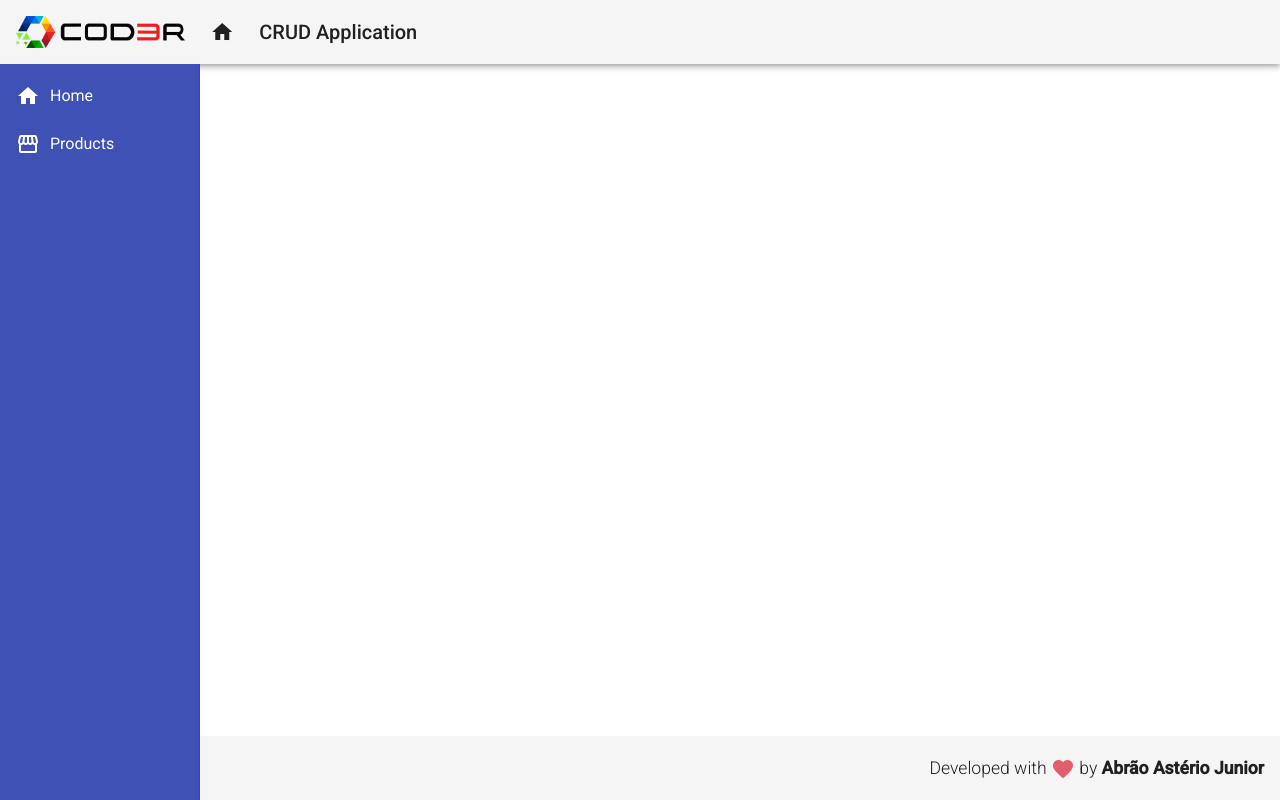
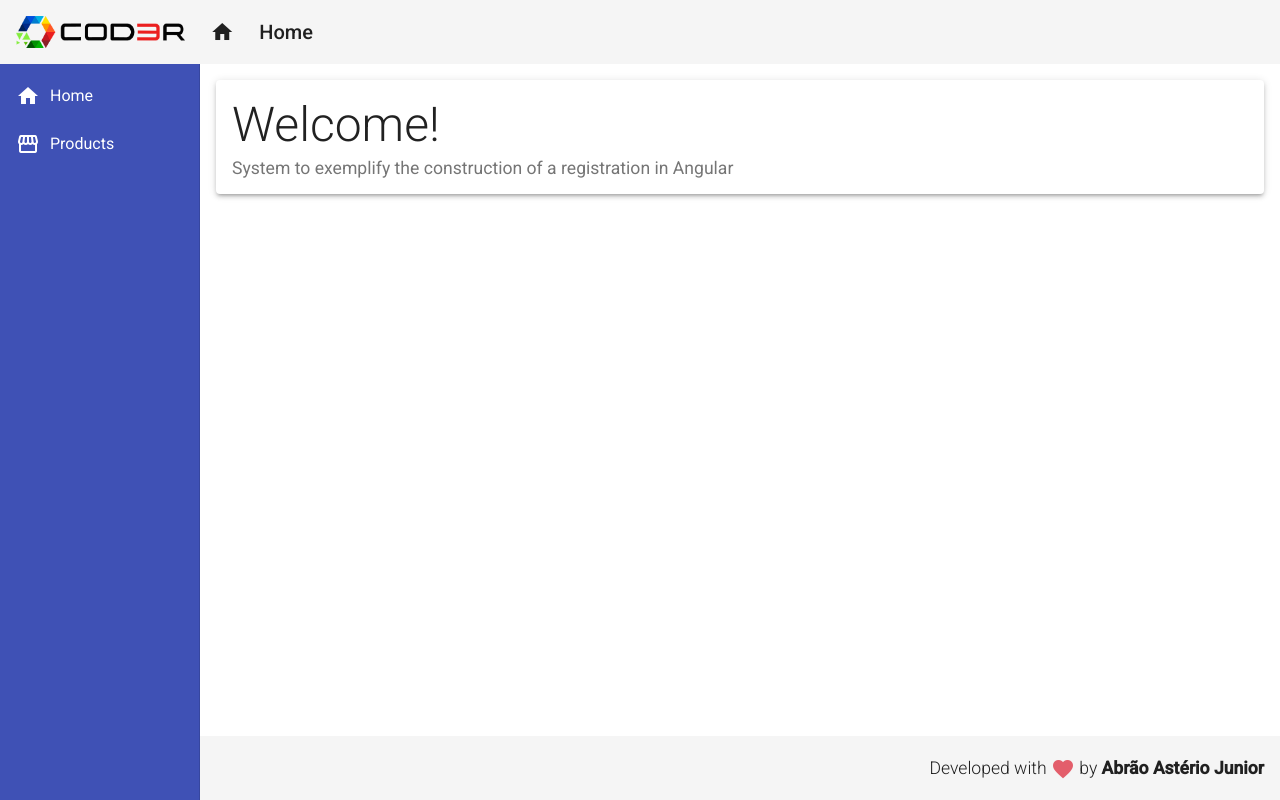
Before and after one commit to abraojr/API-with-Angular-9, an Angular app in the folder frontend/: page / in a window 1280 px wide. Built offline with nearby package versions, Linux system fonts and the light colour scheme.

Commit message:
Created Home component

```diff
--- a/frontend/src/app/components/template/header/header.component.html
+++ b/frontend/src/app/components/template/header/header.component.html
@@ -7,7 +7,7 @@
   <span class="title-group">
     <a>
       <i class="material-icons"> home </i>
-      CRUD Application
+      Home
     </a>
   </span>
 </mat-toolbar>
--- a/frontend/src/app/components/template/nav/nav.component.css
+++ b/frontend/src/app/components/template/nav/nav.component.css
@@ -10,3 +10,8 @@
 .sidenav i {
   padding-right: 10px;
 }
+
+.content {
+  padding: 16px;
+  background-color: #fff;
+}
--- a/frontend/src/app/components/template/nav/nav.component.html
+++ b/frontend/src/app/components/template/nav/nav.component.html
@@ -17,4 +17,7 @@
       </a>
     </mat-nav-list>
   </mat-sidenav>
+  <mat-sidenav-content class="content">
+    <app-home></app-home>
+  </mat-sidenav-content>
 </mat-sidenav-container>
--- /dev/null
+++ b/frontend/src/app/views/home/home.component.css
@@ -0,0 +1,9 @@
+.home .title {
+  font-size: 3rem;
+  font-weight: 300;
+  line-height: 1.2;
+}
+
+.home .subtitle {
+  font-size: 1.1rem;
+}
--- /dev/null
+++ b/frontend/src/app/views/home/home.component.html
@@ -0,0 +1,6 @@
+<mat-card class="home mat-elevation-z3">
+  <mat-card-title class="title">Welcome!</mat-card-title>
+  <mat-card-subtitle class="subtitle">
+    System to exemplify the construction of a registration in Angular
+  </mat-card-subtitle>
+</mat-card>
--- /dev/null
+++ b/frontend/src/app/views/home/home.component.ts
@@ -0,0 +1,15 @@
+import { Component, OnInit } from '@angular/core';
+
+@Component({
+  selector: 'app-home',
+  templateUrl: './home.component.html',
+  styleUrls: ['./home.component.css']
+})
+export class HomeComponent implements OnInit {
+
+  constructor() { }
+
+  ngOnInit(): void {
+  }
+
+}
```
Also changed, not shown: frontend/src/app/app.module.ts (+10 -1 lines).
